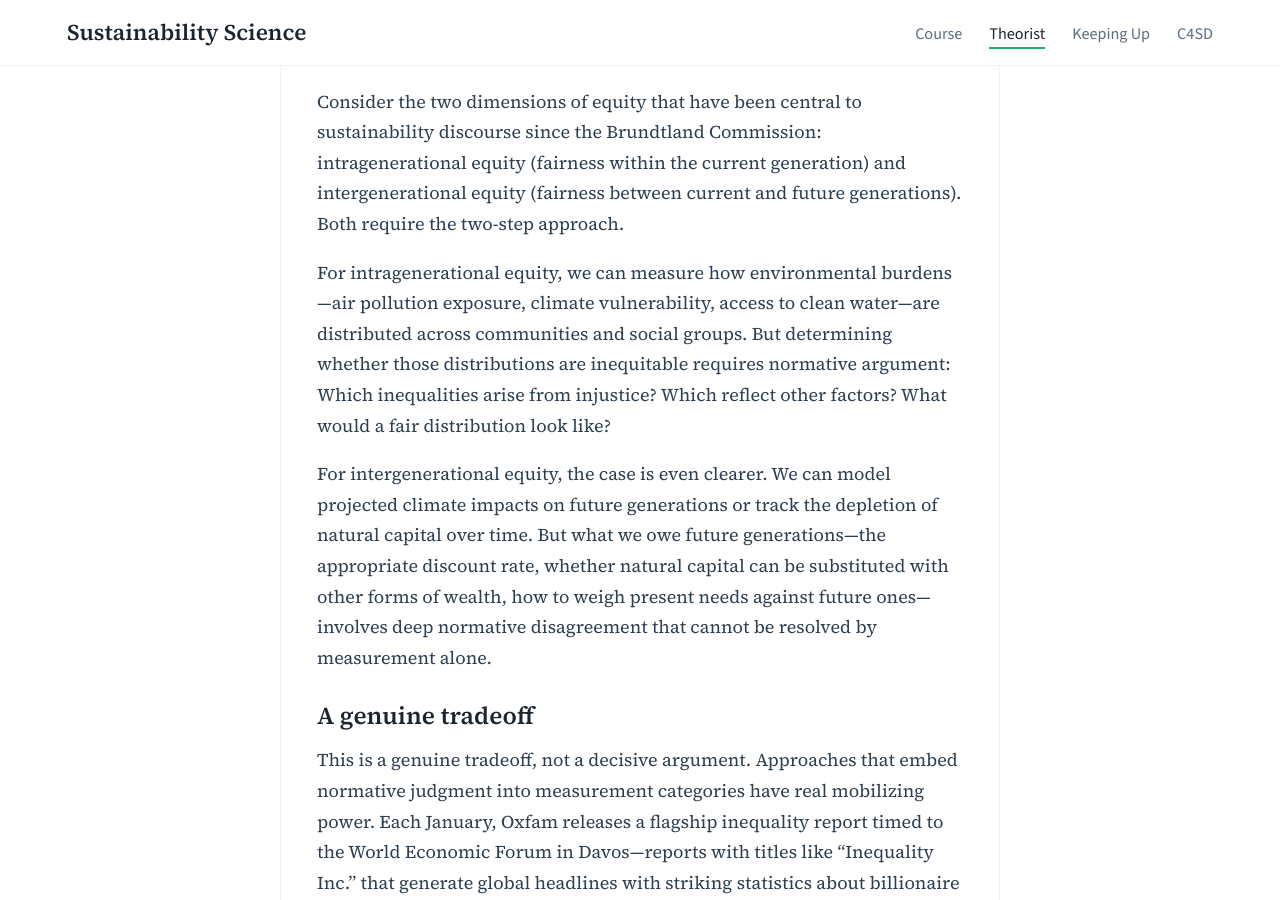
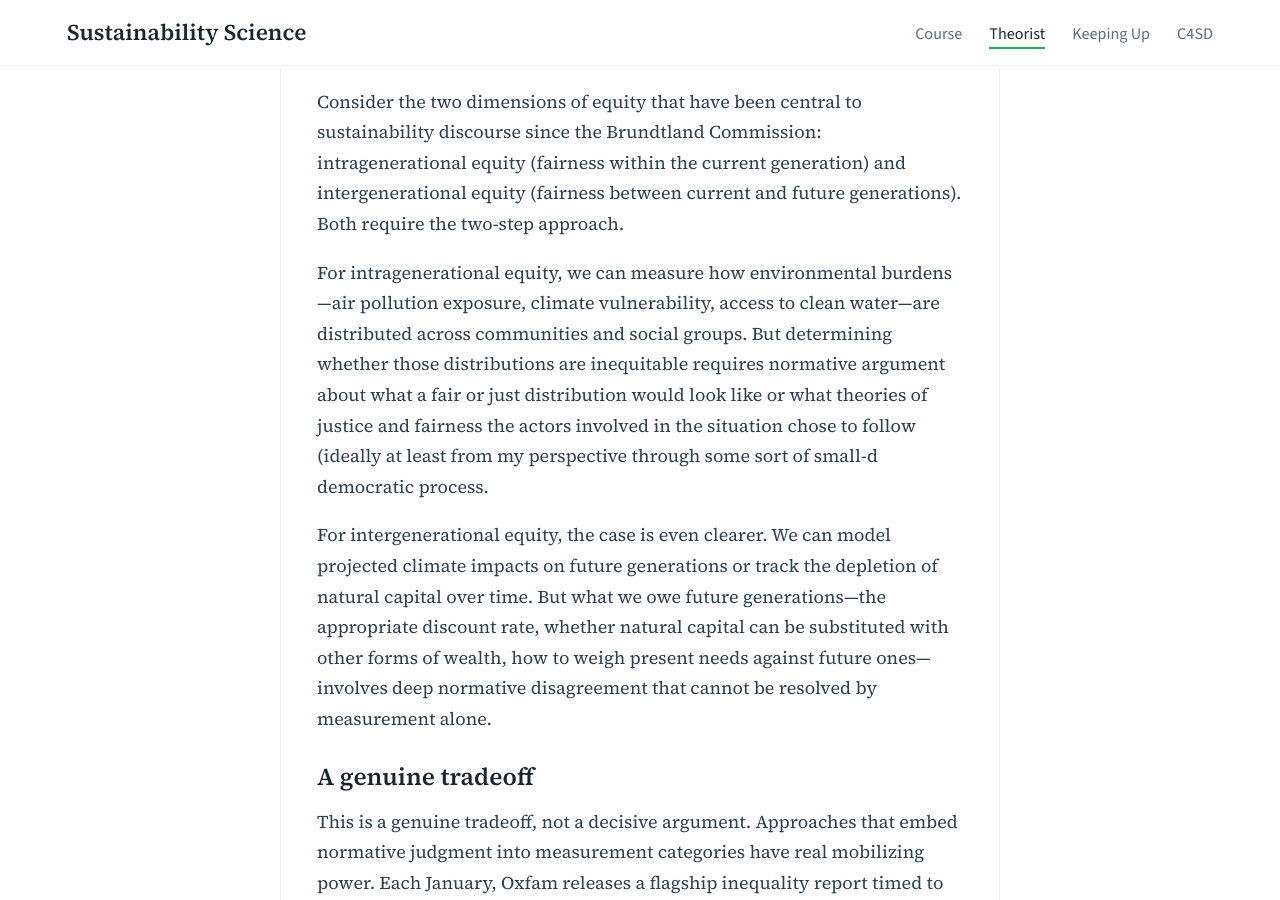
Before and after one commit to agharley/sustsci, a Jekyll site: the page built from blog/_posts/2026-01-01-inequality-inequity.md, in a window 1280 px wide and 900 px high, scrolled down 14057 px. Built offline with Jekyll 4.4.1, drawn with Linux system fonts in a browser that asks for light colours.

Commit message:
Update 2026-01-01-inequality-inequity.md

```diff
--- a/blog/_posts/2026-01-01-inequality-inequity.md
+++ b/blog/_posts/2026-01-01-inequality-inequity.md
@@ -162,7 +162,7 @@ People hold genuinely different theories of justice—libertarian, utilitarian,
 
 Consider the two dimensions of equity that have been central to sustainability discourse since the Brundtland Commission: intragenerational equity (fairness within the current generation) and intergenerational equity (fairness between current and future generations). Both require the two-step approach.
 
-For intragenerational equity, we can measure how environmental burdens—air pollution exposure, climate vulnerability, access to clean water—are distributed across communities and social groups. But determining whether those distributions are inequitable requires normative argument: Which inequalities arise from injustice? Which reflect other factors? What would a fair distribution look like?
+For intragenerational equity, we can measure how environmental burdens—air pollution exposure, climate vulnerability, access to clean water—are distributed across communities and social groups. But determining whether those distributions are inequitable requires normative argument about what a fair or just distribution would look like or what theories of justice and fairness the actors involved in the situation chose to follow (ideally at least from my perspective through some sort of small-d democratic process.
 
 For intergenerational equity, the case is even clearer. We can model projected climate impacts on future generations or track the depletion of natural capital over time. But what we owe future generations—the appropriate discount rate, whether natural capital can be substituted with other forms of wealth, how to weigh present needs against future ones—involves deep normative disagreement that cannot be resolved by measurement alone.
 
```
